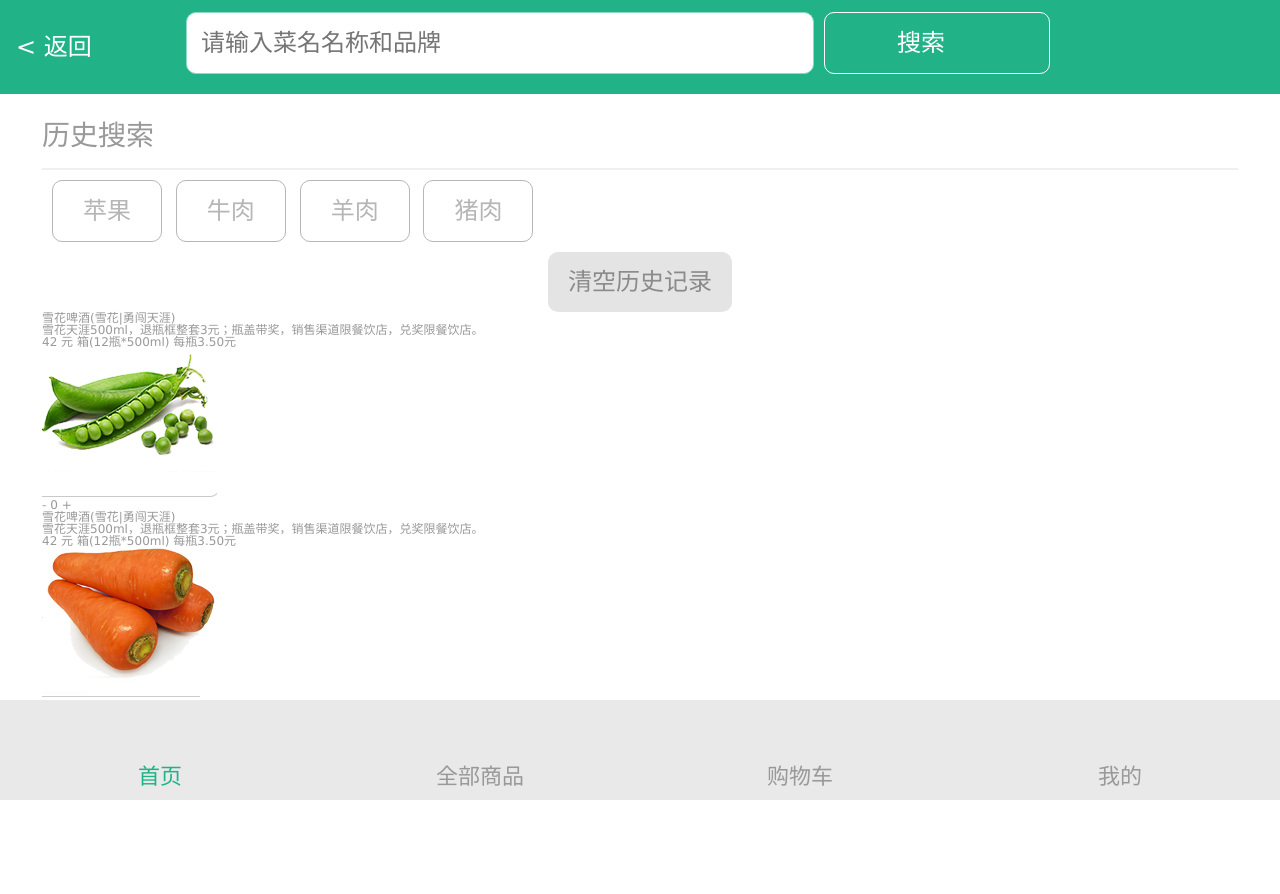
After one commit to laikedou/webfronteffect, a PHP site: page /search.html in a window 1280 px wide; the page is wider, and only the part inside the window is pictured. The commit adds this page. Run offline with PHP 8.4, Linux system fonts and the light colour scheme; style sheets or scripts are compiled from the project's sources; some web fonts are replaced.

Commit message:
modified

```diff
--- a/ycaidao/Gruntfile.js
+++ b/ycaidao/Gruntfile.js
@@ -67,6 +67,7 @@ module.exports = function(grunt) {
     }
 
   });
+
   // 从node_modules目录加载模块文件
   grunt.loadNpmTasks('grunt-contrib-jshint');
   grunt.loadNpmTasks('grunt-contrib-concat');
--- a/ycaidao/css/gloabal.css
+++ b/ycaidao/css/gloabal.css
@@ -80,4 +80,7 @@ input, option, select {
 .r {
   float: right; }
 
+.hidden {
+  display: none; }
+
 /*# sourceMappingURL=gloabal.css.map */
--- a/ycaidao/css/ycaidao.css
+++ b/ycaidao/css/ycaidao.css
@@ -295,5 +295,101 @@ body {
     background: rgba(0, 0, 0, 0.2); }
   100% {
     background: rgba(33, 179, 135, 0.8); } }
+.ycd-btn {
+  display: inline-block;
+  border-radius: 0.25rem;
+  border: 1px solid #fff;
+  padding: 0.25rem;
+  color: #fff;
+  height: 1rem;
+  line-height: 1rem;
+  -webkit-transition: background .2s linear;
+          transition: background .2s linear;
+  min-width: 2rem;
+  font-size: 0.6rem; }
+  .ycd-btn:hover {
+    background: rgba(255, 255, 255, 0.3); }
+
+.ycd-btn-search-btn {
+  padding: 0.25rem 1.8rem;
+  margin-left: 0.25rem; }
+
+.ycd-btn-clear-history {
+  background: #e4e4e4;
+  padding: 0.25rem 0.5rem;
+  color: #8a8a8a;
+  border: none; }
+
+.ycd-header-search-box {
+  height: 1.75rem;
+  padding: 0.3rem 0.4rem;
+  width: calc(100% - 0.8rem);
+  background: #21b387;
+  display: -webkit-box;
+  display: -webkit-flex;
+  display: -ms-flexbox;
+  display: flex;
+  top: 0; }
+  .ycd-header-search-box input[type=text].ycd-header-search-box-input {
+    border-radius: 0.25rem;
+    width: 14.95rem;
+    height: 0.8rem;
+    line-height: 0.8rem;
+    padding: 0.35rem 0.35rem;
+    font-size: 0.6rem;
+    position: relative;
+    background: #fff;
+    color: #c4c4c4;
+    border: 1px solid #90d9c3;
+    display: inline-block;
+    box-sizing: content-box; }
+  .ycd-header-search-box .ycd-header-search-return {
+    display: inline-block;
+    width: 4.25rem;
+    height: 1.75rem;
+    line-height: 1.75rem;
+    color: #fff;
+    font-size: 0.6rem; }
+
+.ycd-header-search-container {
+  width: calc(100% - 2.1rem);
+  padding: 0 1.05rem;
+  min-height: 1.75rem;
+  position: absolute;
+  top: 2.35rem;
+  background: #fff;
+  height: 100%; }
+  .ycd-header-search-container h2 {
+    width: 100%;
+    height: 1.1rem;
+    line-height: 1.1rem;
+    margin-top: 0.5rem;
+    border-bottom: 2px solid #efefef;
+    padding-bottom: 0.25rem;
+    font-size: 0.7rem; }
+  .ycd-header-search-container .ycd-header-search-tags {
+    padding: 0.25rem 0; }
+  .ycd-header-search-container .ycd-header-search-tags a {
+    display: inline-block;
+    border-radius: 0.25rem;
+    border: 1px solid #b6b6b6;
+    padding: 0.25rem 0.75rem;
+    color: #b6b6b6;
+    height: 1rem;
+    line-height: 1rem;
+    font-size: 0.6rem;
+    -webkit-transition: background .2s linear;
+            transition: background .2s linear;
+    margin-left: 0.25rem; }
+    .ycd-header-search-container .ycd-header-search-tags a:hover {
+      background: rgba(0, 0, 0, 0.3);
+      color: #fff; }
+  .ycd-header-search-container .ycd-header-search-content {
+    width: 100%;
+    text-align: center; }
+
+.ycd-header-search-result {
+  width: 100%;
+  height: auto; }
 
 /*# sourceMappingURL=ycaidao.css.map */
--- a/ycaidao/js/app.js
+++ b/ycaidao/js/app.js
@@ -24,9 +24,12 @@
 		return document.querySelectorAll(selector);
  	};*/
 })(window,document,Zepto);
+//数据结构列表
 
 //网站公共js部分
 Zepto(function($){
+       //是否开启调试模式
+       var _debug_mode  = true;
 	//百度ip定位地址api ak秘钥
 	var baidu_iplocation_ak = 'AEyizCWyHqsgvGbdBp6wShtF';
 	//移动端底部状态切换
@@ -131,9 +134,46 @@ Zepto(function($){
                  $('.ycd-header-search-box-top').css({top:_y}).removeClass('ycd-top-bg-animation');
            	  }
     }
+
     window.addEventListener('scroll',onTopBgColorChange,false);
 
     //后续函数会新增聚焦到搜索框隐藏顶部搜索栏位 显示搜索页面的效果
 
+   function debugMode(){
+      $('.ycd-header-search-box-top').hide();
+   }
+   if(_debug_mode){
+       //debugMode();
+   }
+
+   //头部搜索栏位当聚焦是显示搜索栏位
+   function initTopSearch(){
+
+      if(_curpage === 'index'){
+                    $('.ycd-header-search-box').hide();
+                   $('.ycd-header-search-container').hide();
+      }else if(_curpage === 'search'){
+                   $('.ycd-header-search-box').show();
+                   $('.ycd-header-search-container').show();
+      }
+      $('.ycd-js-search-input').on('focus',function(event){
+          $('.ycd-header-search-box-top').hide();
+          $('.ycd-js-container').hide();
+          $('.ycd-header-search-box').show();
+          $('.ycd-header-search-container').show();
+      });
+      $('.ycd-index-return').tap(function(){
+         $('.ycd-header-search-box').hide();
+          $('.ycd-header-search-container').hide();
+          $('.ycd-js-container').show();
+          $('.ycd-header-search-box-top').show();
+          onTopBgColorChange();//自动调整头部搜索栏位置
+      })
+      $('.ycd-other-return').on('tap',function(){
+         window.history.back(-1);
+      });
+   }
+  initTopSearch();
+
 
 });
--- a/ycaidao/sass/gloabal.scss
+++ b/ycaidao/sass/gloabal.scss
@@ -21,3 +21,4 @@ input:focus{outline: none;}
 input,option,select{box-sizing:border-box;}
 .l{float:left;}
 .r{float:right;}
+.hidden{display:none;}
--- a/ycaidao/sass/ycaidao.scss
+++ b/ycaidao/sass/ycaidao.scss
@@ -309,3 +309,105 @@ body{
   }
 }
 //头部顶部固定导航效果
+.ycd-btn{
+    display: inline-block;
+    border-radius: pxTorem(5px);
+    border:1px solid #fff;
+    padding:pxTorem(5px);
+    color:#fff;
+    height:pxTorem(20px);
+    line-height: pxTorem(20px);
+    transition:background .2s linear;
+    min-width: pxTorem(40px);
+    font-size:pxTorem(12px);
+    &:hover{
+      background: rgba(255,255,255,0.3);
+    }
+}
+.ycd-btn-search-btn{
+    padding:pxTorem(5px) pxTorem(36px);
+    margin-left:pxTorem(5px);
+}
+.ycd-btn-clear-history{
+    background: #e4e4e4;
+    padding:pxTorem(5px)  pxTorem(10px);
+    color:#8a8a8a;
+    border:none;
+}
+.ycd-header-search-box{
+  height:pxTorem(35px);
+  padding:pxTorem(6px) pxTorem(8px);
+  width:calc(100% - 0.8rem);
+  background: #21b387;
+  display: flex;
+  top:0;
+  input[type=text].ycd-header-search-box-input{
+    border-radius: pxTorem(5px);
+    width:pxTorem(299px);
+    height:pxTorem(16px);
+    line-height:pxTorem(16px);
+    padding:pxTorem(7px) pxTorem(7px);
+    font-size:pxTorem(12px);
+    position: relative;
+    background: #fff;
+    color:#c4c4c4;
+    border:1px solid #90d9c3;
+    display:inline-block;
+    box-sizing:content-box;
+
+ }
+  .ycd-header-search-return{
+    display:inline-block;
+    width:pxTorem(85px);
+    height:pxTorem(35px);
+    line-height: pxTorem(35px);
+    color:#fff;
+    font-size:pxTorem(12px);
+  }
+}
+  .ycd-header-search-container{
+    width:calc(100% - 2.1rem);
+    padding:0 pxTorem(21px);
+    min-height: pxTorem(35px);
+    position: absolute;
+    top:pxTorem(47px);
+    background: #fff;
+    height:100%;
+    h2{
+      width:100%;
+      height:pxTorem(22px);
+      line-height: pxTorem(22px);
+      margin-top:pxTorem(10px);
+      border-bottom:2px solid #efefef;
+      padding-bottom:pxTorem(5px);
+      font-size: pxTorem(14px);
+    }
+    .ycd-header-search-tags{
+       padding:pxTorem(5px) 0;
+    }
+    .ycd-header-search-tags a{
+        display: inline-block;
+        border-radius: pxTorem(5px);
+        border:1px solid #b6b6b6;
+        padding:pxTorem(5px) pxTorem(15px);
+        color:#b6b6b6;
+        height:pxTorem(20px);
+        line-height: pxTorem(20px);
+        font-size:pxTorem(12px);
+        transition:background .2s linear;
+        margin-left:pxTorem(5px);
+        &:hover{
+          background: rgba(0,0,0,0.3);
+          color:#fff;
+        }
+    }
+   .ycd-header-search-content{
+        width:100%;
+        text-align: center;
+    }
+
+  }
+.ycd-header-search-result{
+  width:100%;
+  height:auto;
+}
--- /dev/null
+++ b/ycaidao/search.html
@@ -0,0 +1,140 @@
+<!DOCTYPE html>
+<html>
+<head>
+    <meta charset="utf-8">
+    <meta http-equiv="X-UA-Compatible" content="IE=edge">
+    <meta name="viewport" content="width=device-width, initial-scale=1.0, maximum-scale=1.0, user-scalable=0">
+    <meta name="apple-mobile-web-app-capable" content="yes" />
+    <meta name="apple-mobile-web-app-status-bar-style" content="black" />
+    <meta name="format-detection" content="telephone=no" />
+    <link href="images/favicon.ico" rel="shortcut icon" type="image/x-icon" />
+    <link rel="stylesheet" type="text/css" href="css/gloabal.css">
+    <link rel="stylesheet" type="text/css" href="css/slider.css">
+    <link rel="stylesheet" type="text/css" href="css/ycaidao.css">
+    <title>有菜到手机客户端</title>
+    <script type="text/javascript">
+          var _curpage = 'search';
+    </script>
+</head>
+<body>
+<!--头部搜索-->
+<div class="ycd-header-search-box">
+	<a class="ycd-header-search-return ycd-other-return" >
+              < 返回
+	</a>
+	<input type="text" name="search" value="" placeholder="请输入菜名名称和品牌" class="ycd-header-search-box-input">
+	<a href="javascript:void(0);" class="ycd-btn ycd-btn-search-btn">搜索</a>
+</div>
+<div class="ycd-header-search-container">
+          <h2>历史搜索</h2>
+          <div class="ycd-header-search-tags">
+              <a >苹果</a>
+              <a >牛肉</a>
+              <a >羊肉</a>
+              <a >猪肉</a>
+          </div>
+         <div class="ycd-header-search-content">
+                   <a href="" class="ycd-btn ycd-btn-clear-history">清空历史记录</a>
+        </div>
+        <!--头部搜索结果-->
+	<div class="ycd-header-search-result">
+		     <div class="ycd-header-content">
+	                          <div class="ycd-cart-item">
+	                                     <div class="ycd-cart-item-l">
+	                                                  <div class="ycd-cart-info-title">
+                                                                      <h4>雪花啤酒(雪花|勇闯天涯)</h4>
+                                                                      <p>
+                                                                           雪花天涯500ml，退瓶框整套3元；瓶盖带奖，销售渠道限餐饮店，兑奖限餐饮店。
+                                                                      </p>
+			                                     </div>
+			                                     <div class="ycd-cart-info-price">
+                                                                        <span class="price">
+                                                                        	42
+                                                                        </span>
+                                                                        元
+                                                                        <span class="int">箱(12瓶*500ml)</span>
+                                                                        <span class="per-price">每瓶3.50元</span>
+			                                     </div>
+	                                     </div>
+	                                     <div class="ycd-cart-item-r">
+	                                                   <div class="ycd-cart-product-container">
+	                                                   	<a href="javascript:void(0);">
+	                                                   		<img src="images/goods_pic1.png">
+	                                                   	</a>
+	                                                   </div>
+	                                                   <div class="ycd-cart-product-operationdiv">
+	                                                   	<span class="decrease">-</span>
+	                                                   	<span class="amout">0</span>
+	                                                   	<span class="increase">+</span>
+	                                                   </div>
+	                                     </div>
+	                          </div>
+	                          	<div class="ycd-cart-item">
+	                                     <div class="ycd-cart-item-l">
+	                                                  <div class="ycd-cart-info-title">
+                                                                      <h4>雪花啤酒(雪花|勇闯天涯)</h4>
+                                                                      <p>
+                                                                           雪花天涯500ml，退瓶框整套3元；瓶盖带奖，销售渠道限餐饮店，兑奖限餐饮店。
+                                                                      </p>
+			                                     </div>
+			                                     <div class="ycd-cart-info-price">
+                                                                        <span class="price">
+                                                                        	42
+                                                                        </span>
+                                                                        元
+                                                                        <span class="int">箱(12瓶*500ml)</span>
+                                                                        <span class="per-price">每瓶3.50元</span>
+			                                     </div>
+	                                     </div>
+	                                     <div class="ycd-cart-item-r">
+	                                                   <div class="ycd-cart-product-container">
+	                                                   	<a href="javascript:void(0);">
+	                                                   		<img src="images/goods_pic2.png">
+	                                                   	</a>
+	                                                   </div>
+	                                                   <div class="ycd-cart-product-operationdiv">
+	                                                   	<span class="decrease">-</span>
+	                                                   	<span class="amout">0</span>
+	                                                   	<span class="increase">+</span>
+	                                                   </div>
+	                                     </div>
+	                          </div>
+
+		     </div>
+	</div>
+</div>
+<div class="ycd-js-container">
+
+</div>
+<!--底部导航栏-->
+<div class="ycd-bottom">
+	  <div class="ycd-foot-tab">
+	  	 <a class="ycd-foot-tab-a ycd-foot-tab-a-cur" href="javascript:void(0);">
+	  	 	<span class="ycd-font-icon ycd-foot-icon ycd-foot-icon-index " data-current="&#xe60e;" data-default="&#xe60c;"></span>
+	  	    <div class="ycd-foot-tab-name">首页</div>
+	  	 </a>
+	  </div>
+	  <div class="ycd-foot-tab">
+	  	 <a class="ycd-foot-tab-a" href="javascript:void(0);">
+	  	 	<span class="ycd-font-icon ycd-foot-icon ycd-foot-icon-categry" data-current="&#xe622;" data-default="&#xe60f;"></span>
+	  	    <div class="ycd-foot-tab-name">全部商品</div>
+	  	 </a>
+	  </div>
+	  <div class="ycd-foot-tab">
+	  	 <a class="ycd-foot-tab-a" href="javascript:void(0);">
+	  	 	<span class="ycd-font-icon ycd-foot-icon ycd-foot-icon-cart" data-current="&#xe60d;" data-default="&#xe60a;"></span>
+	  	    <div class="ycd-foot-tab-name">购物车</div>
+	  	 </a>
+	  </div>
+	  <div class="ycd-foot-tab">
+	  	 <a class="ycd-foot-tab-a" href="javascript:void(0);">
+	  	 	<span class="ycd-font-icon ycd-foot-icon ycd-foot-icon-my" data-current="&#xe619;" data-default="&#xe61a;"></span>
+	  	    <div class="ycd-foot-tab-name">我的</div>
+	  	 </a>
+	  </div>
+</div>
+<script src="js/zepto.js"></script>
+<script src="js/zepto.slider.js"></script>
+<script src="js/app.js"></script>
+</body>
+</html>
```
Also changed, not shown: ycaidao/index.html (+54 -9 lines), ycaidao/build/ycaidao.cat.js, ycaidao/build/ycaidao.min.css, 3 other files.
